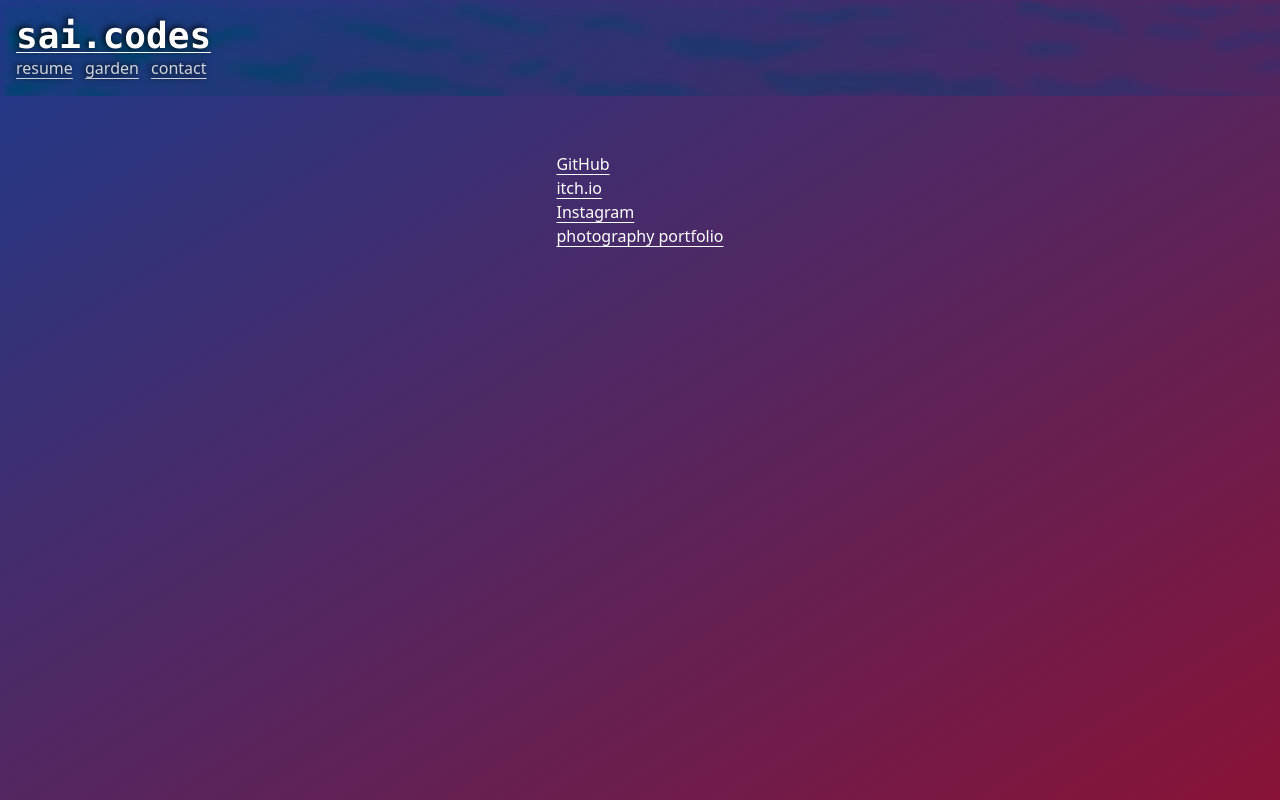
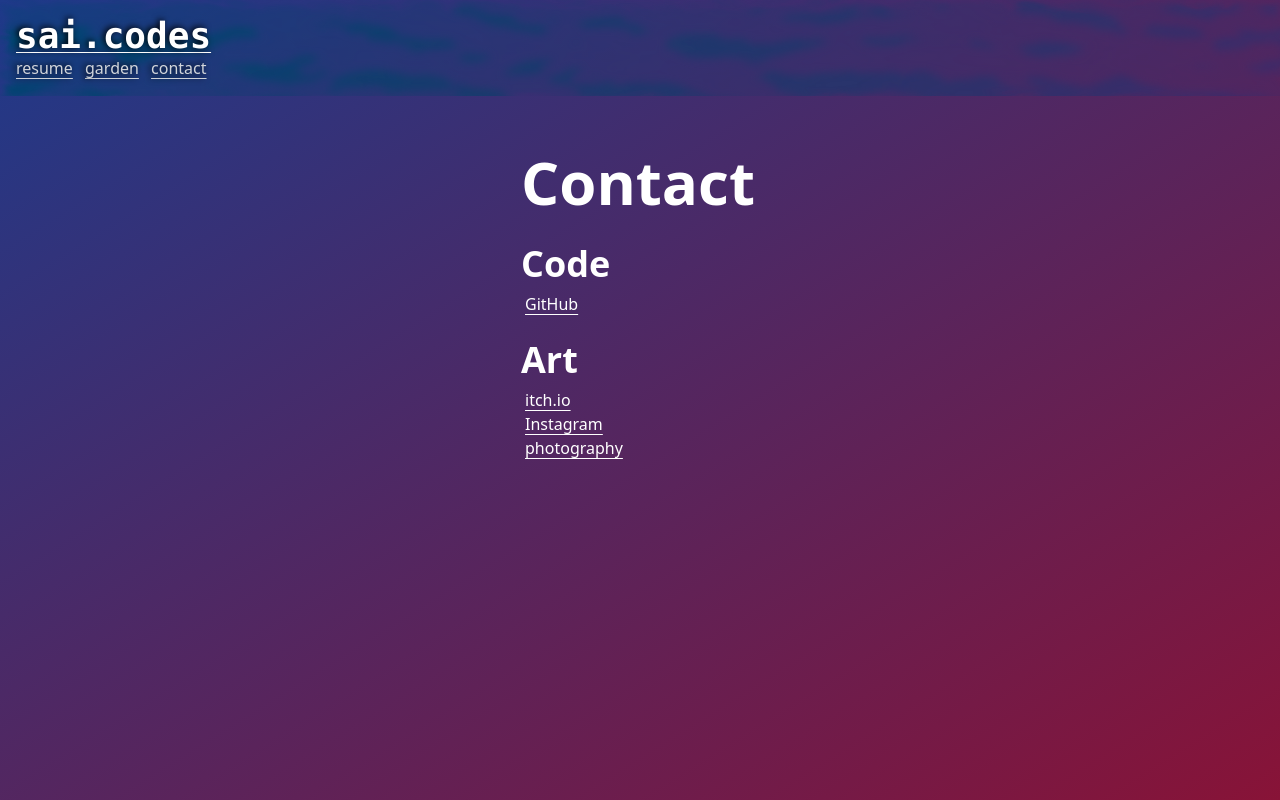
Before and after one commit to saitheninja/sai-codes, a SvelteKit app: page /contact in a window 1280 px wide. Built offline with nearby package versions, Linux system fonts and the light colour scheme.

Commit message:
update contact page

```diff
--- a/src/routes/contact/+page.svelte
+++ b/src/routes/contact/+page.svelte
@@ -2,7 +2,11 @@
   <title>sai.codes, and also other things</title>
 </svelte:head>
 
-<div>
+<h1 class="pb-8">Contact</h1>
+
+<div class="space-y-6">
+  <section>
+    <h2 class="mb-2">Code</h2>
     <ul>
       <li>
         <a
@@ -13,7 +17,13 @@
           GitHub
         </a>
       </li>
+    </ul>
+  </section>
 
+  <section>
+    <h2 class="mb-2">Art</h2>
+
+    <ul>
       <li>
         <a
           href="https://saitheninja.itch.io/"
@@ -40,8 +50,9 @@
           target="_blank"
           rel="noreferrer external"
         >
-        photography portfolio
+          photography
         </a>
       </li>
     </ul>
+  </section>
 </div>
```
Lines whose indentation alone changed are shown as unchanged.
